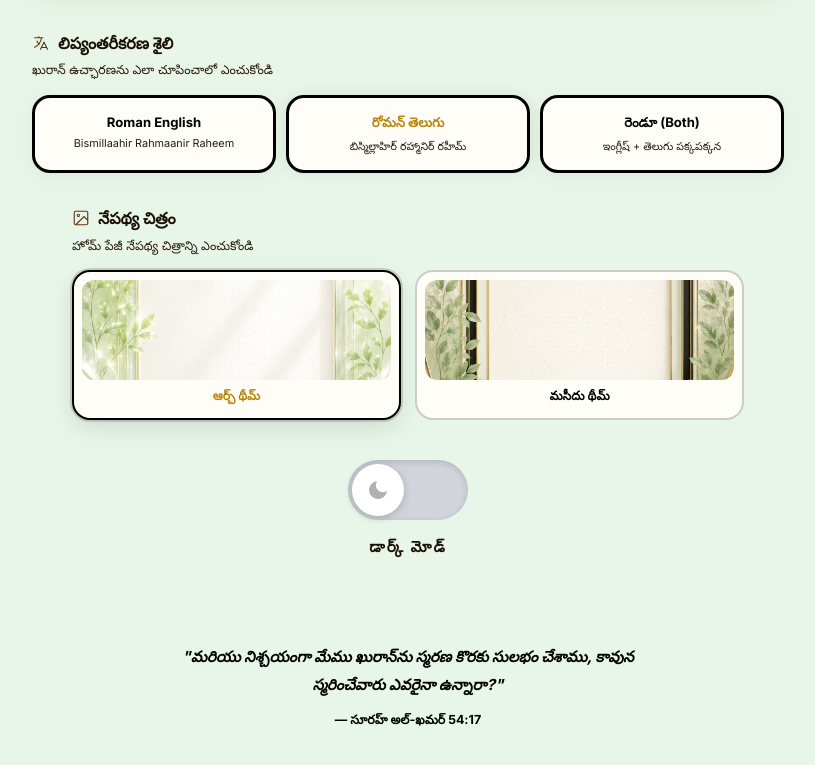
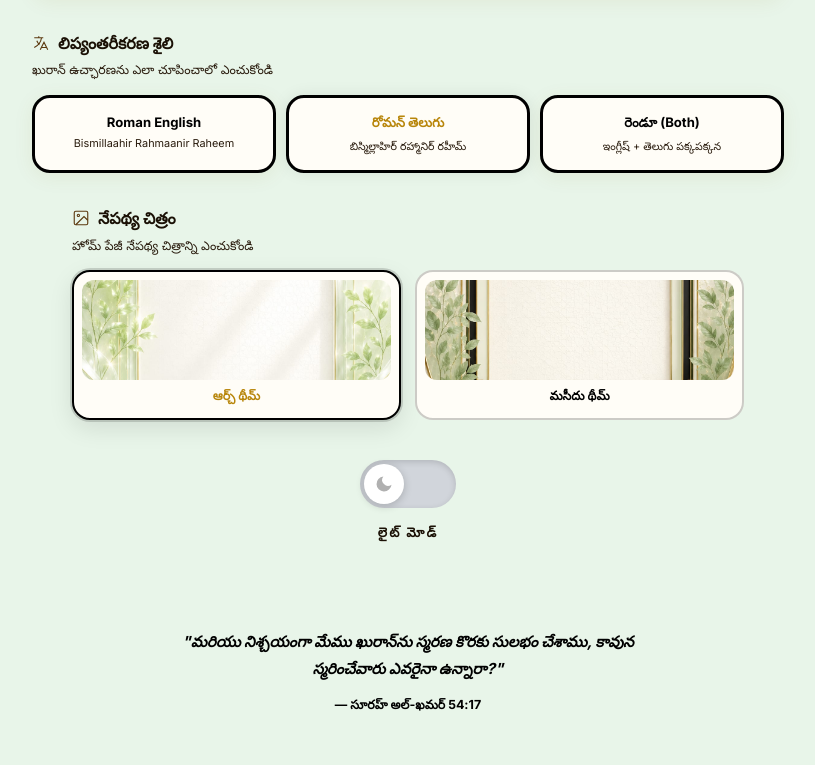
Before and after one commit to Mahendarmax/Believer-of-Almighty, a React (Vite) app: page /#/ in a window 1280 px wide. Shown: the part 2010-2775 px from the top of the page, without its empty margins (232-1047 px from the left). Built offline with nearby package versions, Linux system fonts and the light colour scheme.

Commit message:
new changes

```diff
--- a/src/pages/Home.css
+++ b/src/pages/Home.css
@@ -1937,8 +1937,8 @@
 
 .dark-theme-toggle {
   position: relative;
-  width: 120px;
-  height: 60px;
+  width: 96px;
+  height: 48px;
   border: none;
   background: none;
   cursor: pointer;
@@ -1950,7 +1950,7 @@
   display: block;
   width: 100%;
   height: 100%;
-  border-radius: 30px;
+  border-radius: 24px;
   background: #d1d5db;
   position: relative;
   transition: background 0.4s cubic-bezier(0.4, 0, 0.2, 1);
@@ -1965,8 +1965,8 @@
   position: absolute;
   top: 4px;
   left: 4px;
-  width: 52px;
-  height: 52px;
+  width: 40px;
+  height: 40px;
   border-radius: 50%;
   background: #ffffff;
   display: flex;
@@ -1982,7 +1982,7 @@
 }
 
 .dark-theme-toggle.active .dark-theme-knob {
-  left: 64px;
+  left: 52px;
   background: #ffffff;
   box-shadow: 0 2px 12px rgba(0,0,0,0.3);
 }
@@ -1998,7 +1998,7 @@
 }
 
 .dark-theme-label {
-  font-size: 0.95rem;
+  font-size: 0.82rem;
   font-weight: 800;
   color: #1a1005;
   letter-spacing: 2px;
--- a/src/pages/Home.jsx
+++ b/src/pages/Home.jsx
@@ -516,14 +516,16 @@ const Home = React.memo(function Home() {
         >
           <span className="dark-theme-track">
             <span className="dark-theme-knob">
-              <svg viewBox="0 0 24 24" fill="currentColor" width="24" height="24">
+              <svg viewBox="0 0 24 24" fill="currentColor" width="20" height="20">
                 <path d="M21 12.79A9 9 0 1111.21 3 7 7 0 0021 12.79z"/>
               </svg>
             </span>
           </span>
         </button>
         <span className="dark-theme-label">
-          {transliteration === 'telugu' ? 'డార్క్ మోడ్' : 'DARK MODE'}
+          {theme === 'dark'
+            ? (transliteration === 'telugu' ? 'డార్క్ మోడ్' : 'DARK MODE')
+            : (transliteration === 'telugu' ? 'లైట్ మోడ్' : 'LIGHT MODE')}
         </span>
       </section>
 
```
